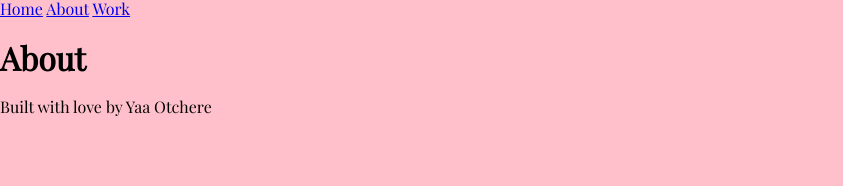
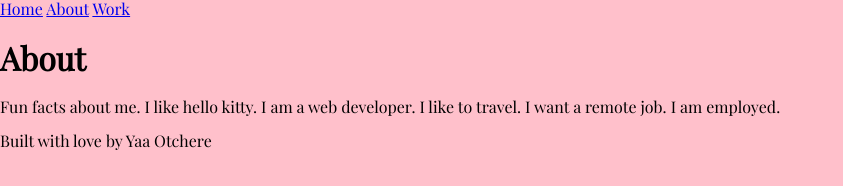
Before and after one commit to yaatabuaa/yaatabuaa.github.io, a plain HTML site: page about.html in a window 1280 px wide. Shown: the whole page, without its empty margins (0-843 px from the left). Drawn offline with nearby package versions, Linux system fonts and the light colour scheme.

Commit message:
dummy content

```diff
--- a/about.html
+++ b/about.html
@@ -17,6 +17,10 @@
     <main>
         <section>
             <h1>About</h1>
+            <p>
+                Fun facts about me. I like hello kitty. I am a web developer. I like to travel. I want a remote job. I
+                am employed.
+            </p>
         </section>
     </main>
     <footer>
```
Also changed, not shown: work.html (+1 -0 lines).
